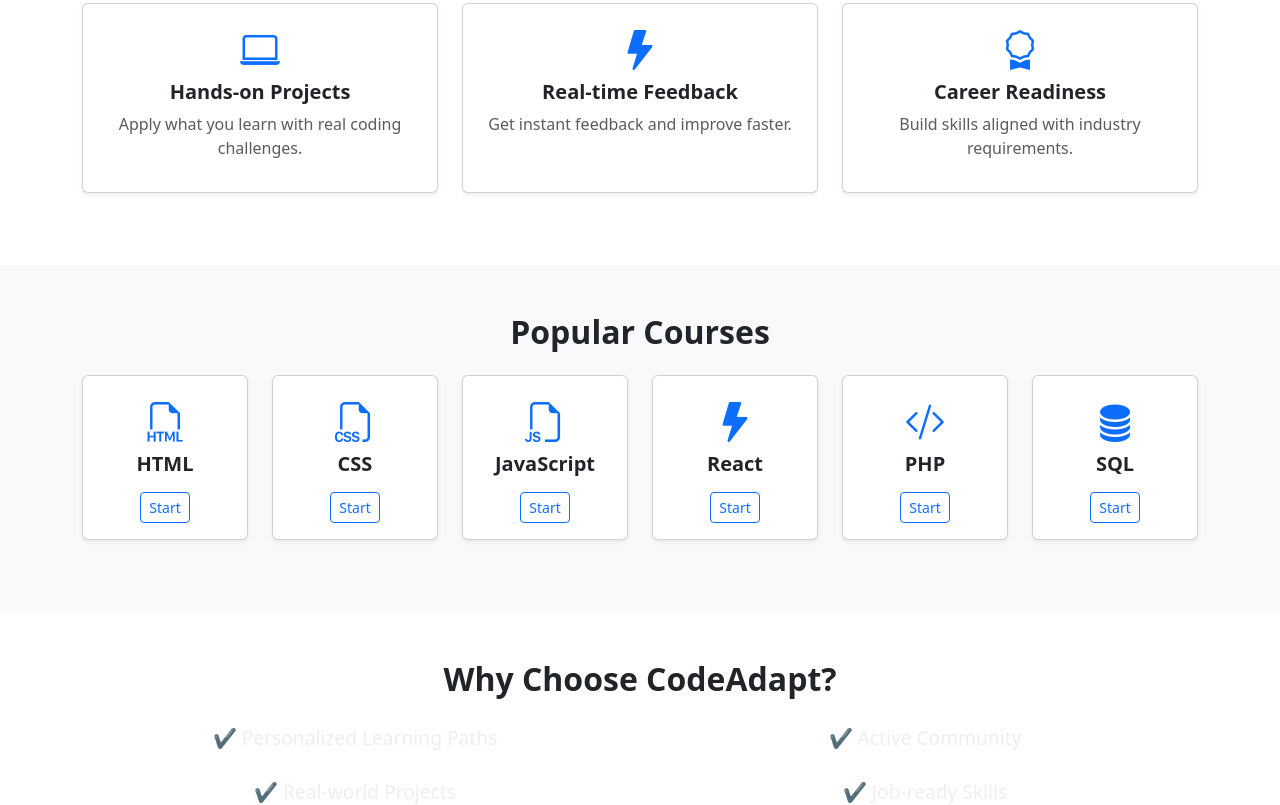
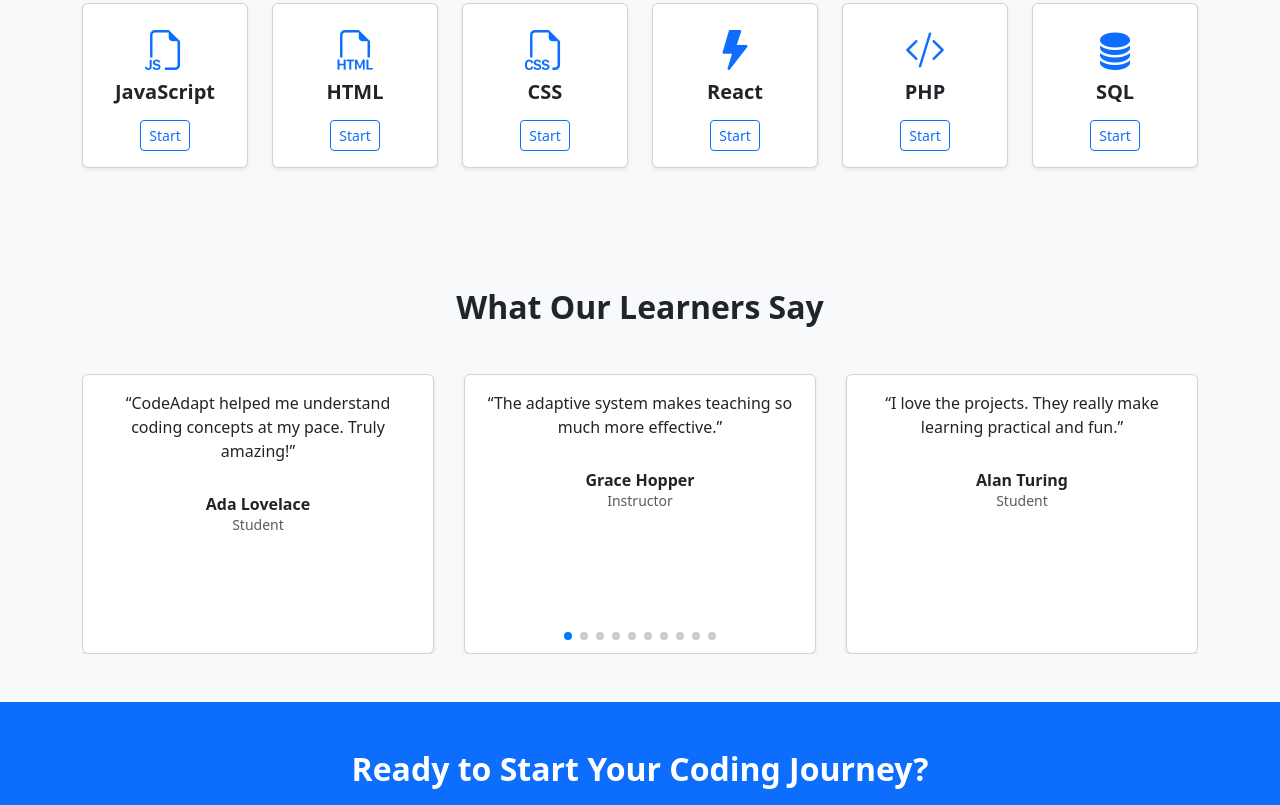
Before and after one commit to Adamxx06/adaptive-learning-system, a React (Vite) app: page / in a window 1280 px wide. Shown: the part 1160-1965 px from the top of the page. Built offline with nearby package versions, Linux system fonts and the light colour scheme.

Commit message:
fix(courses): make JavaScript course link load topics properly
Updated Home.tsx navigation, ensured TopicsPage fetches courseId=1 topics, and cleaned up unused vars in TopicView.tsx.

```diff
--- a/src/components/TopicsSidebar.tsx
+++ b/src/components/TopicsSidebar.tsx
@@ -1,41 +1,79 @@
 import { useEffect, useState } from "react";
 import { listTopics } from "../services/api";
 import "../App.css";
-
 
 type Topic = {
   id: number;
   title: string;
 };
 
-// Removed 'width' and 'minHeight' inline styles as they are now handled by the parent layout.
-export default function TopicsSidebar({ courseId, onSelect }: { courseId: number; onSelect: (id: number) => void }) {
+type Props = {
+  courseId: number;
+  onSelect: (id: number) => void;
+  /**
+   * Optional initialActiveTopicId:
+   * - If provided, the sidebar will auto-select that topic after loading.
+   * - If not provided, the sidebar will auto-select the first topic once it's loaded.
+   */
+  initialActiveTopicId?: number | null;
+};
+
+export default function TopicsSidebar({ courseId, onSelect, initialActiveTopicId = null }: Props) {
   const [topics, setTopics] = useState<Topic[]>([]);
   const [loading, setLoading] = useState(true);
   const [error, setError] = useState<string | null>(null);
-  // NEW: Track the currently selected topic for distinct styling
-  const [activeTopicId, setActiveTopicId] = useState<number | null>(null);
+  const [activeTopicId, setActiveTopicId] = useState<number | null>(initialActiveTopicId);
 
-  // ... (useEffect for data fetching remains the same)
   useEffect(() => {
+    let cancelled = false;
     async function fetchTopics() {
+      setLoading(true);
+      setError(null);
       try {
         const data = await listTopics(courseId);
-        setTopics(data);
-        setLoading(false);
+        if (!cancelled) {
+          setTopics(data || []);
+          setLoading(false);
+          // If navigation provided a specific initial id, prefer that.
+          if (initialActiveTopicId && data && data.length > 0) {
+            const exists = data.some((t: Topic) => t.id === initialActiveTopicId);
+            if (exists) {
+              setActiveTopicId(initialActiveTopicId);
+              onSelect(initialActiveTopicId);
+              return;
+            }
+          }
+          // If there's no initialActiveTopicId or it wasn't found, set the first topic as active
+          if (data && data.length > 0) {
+            // If no active set yet, pick first
+            setActiveTopicId((prev) => {
+              if (prev === null) {
+                const firstId = data[0].id;
+                onSelect(firstId);
+                return firstId;
+              }
+              return prev;
+            });
+          }
+        }
       } catch (err: any) {
-        setError(err.message);
-        setLoading(false);
+        if (!cancelled) {
+          setError(err?.message || "Failed to load topics.");
+          setLoading(false);
+        }
       }
     }
     fetchTopics();
-  }, [courseId]);
+    return () => {
+      cancelled = true;
+    };
+  }, [courseId, initialActiveTopicId, onSelect]);
 
   if (loading) return <div className="p-4 text-center text-muted">Loading topics…</div>;
   if (error) return <div className="p-4 text-danger text-center">Error: {error}</div>;
+  if (!topics.length) return <div className="p-4 text-center text-muted">No topics found for this course.</div>;
 
   return (
-    // 'p-4' for better padding than 'p-3'
     <div className="p-4">
       <h5 className="fw-bolder mb-4 text-primary">COURSE TOPICS</h5>
       <ul className="list-unstyled">
@@ -44,19 +82,16 @@
           return (
             <li
               key={t.id}
-              // Conditional classes for active state and hover effect
-              className={`p-2 mb-2 rounded transition-colors ${
-                isActive
-                  ? "bg-primary text-white shadow-sm fw-bold"
-                  : "text-dark hover-bg-light-primary" // Custom class for modern hover
-              }`}
+              className={`p-2 mb-2 rounded transition-colors ${isActive ? "bg-primary text-white shadow-sm fw-bold" : "text-dark hover-bg-light-primary"}`}
               style={{ cursor: "pointer" }}
               onClick={() => {
-                setActiveTopicId(t.id); // Set the active state
+                setActiveTopicId(t.id);
                 onSelect(t.id);
               }}
+              role="button"
+              aria-pressed={isActive}
             >
-              <i className={`bi ${isActive ? 'bi-check-circle-fill' : 'bi-circle'}`} style={{ marginRight: '8px' }}></i>
+              <i className={`bi ${isActive ? "bi-check-circle-fill" : "bi-circle"}`} style={{ marginRight: 8 }}></i>
               {t.title}
             </li>
           );
--- a/src/components/pages/Home.tsx
+++ b/src/components/pages/Home.tsx
@@ -1,4 +1,3 @@
-// src/components/pages/Home.tsx
 import "../../App.css";
 import { Swiper, SwiperSlide } from "swiper/react";
 import { Autoplay, Pagination } from "swiper/modules";
@@ -7,6 +6,7 @@
 import { useEffect } from "react";
 import AOS from "aos";
 import "aos/dist/aos.css";
+import { useNavigate } from "react-router-dom";
 
 const testimonials = [
   { name: "Ada Lovelace", role: "Student", text: "CodeAdapt helped me understand coding concepts at my pace. Truly amazing!" },
@@ -22,26 +22,43 @@
 ];
 
 const courses = [
-  { name: "HTML", icon: "bi bi-filetype-html" },
-  { name: "CSS", icon: "bi bi-filetype-css" },
-  { name: "JavaScript", icon: "bi bi-filetype-js" },
-  { name: "React", icon: "bi bi-lightning-fill" },
-  { name: "PHP", icon: "bi bi-code-slash" },
-  { name: "SQL", icon: "bi bi-database-fill" },
+  { id: 1, name: "JavaScript", icon: "bi bi-filetype-js" },
+  { id: 2, name: "HTML", icon: "bi bi-filetype-html" },
+  { id: 3, name: "CSS", icon: "bi bi-filetype-css" },
+  { id: 4, name: "React", icon: "bi bi-lightning-fill" },
+  { id: 5, name: "PHP", icon: "bi bi-code-slash" },
+  { id: 6, name: "SQL", icon: "bi bi-database-fill" },
 ];
 
 const Home = () => {
+  const navigate = useNavigate();
+
   useEffect(() => {
     AOS.init({ duration: 1000, once: true });
   }, []);
+
+  const handleStartCourse = (courseName: string, courseId: number) => {
+    // ✅ For JavaScript course only
+    if (courseId === 1 || courseName === "JavaScript") {
+      navigate(`/courses/${courseId}/topics`);
+    } else {
+      alert(`${courseName} course is coming soon!`);
+    }
+  };
 
   return (
     <>
       {/* Hero Section */}
       <section className="bg-dark text-white animated-bg">
         <div className="container">
-          <div className="row justify-content-center align-items-center" style={{ minHeight: "80vh" }}>
-            <div className="col-sm-12 col-xl-6 col-md-6 text-center text-xl-start text-md-start mt-4 mt-xl-0" data-aos="fade-right">
+          <div
+            className="row justify-content-center align-items-center"
+            style={{ minHeight: "80vh" }}
+          >
+            <div
+              className="col-sm-12 col-xl-6 col-md-6 text-center text-xl-start text-md-start mt-4 mt-xl-0"
+              data-aos="fade-right"
+            >
               <h1 className="display-3 fw-bold mb-3 mt-xl-0 mt-4">
                 Welcome to <span style={{ color: "lightblue" }}>CodeAdapt</span>
               </h1>
@@ -54,7 +71,11 @@
               </div>
             </div>
             <div className="col-xl-6 col-md-6 col-sm-12" data-aos="fade-left">
-              <img src="./images/hero.jpg" alt="Hero Image" className="img-fluid rounded mb-3" />
+              <img
+                src="./images/hero.jpg"
+                alt="Hero"
+                className="img-fluid rounded mb-3"
+              />
             </div>
           </div>
         </div>
@@ -63,64 +84,27 @@
       {/* How It Works */}
       <section className="py-5 bg-light">
         <div className="container text-center">
-          <h2 className="mb-4 fw-bold" data-aos="fade-up">How CodeAdapt Works</h2>
+          <h2 className="mb-4 fw-bold" data-aos="fade-up">
+            How CodeAdapt Works
+          </h2>
           <div className="row justify-content-center">
-            <div className="col-12 col-sm-6 col-md-3 mb-4" data-aos="zoom-in" data-aos-delay="100">
-              <i className="bi bi-person-circle fs-1 mb-3 text-primary"></i>
-              <h5 className="fw-semibold">Learner Profiling</h5>
-              <p className="text-muted">Personalized pathways designed for your skills and goals.</p>
-            </div>
-            <div className="col-12 col-sm-6 col-md-3 mb-4" data-aos="zoom-in" data-aos-delay="200">
-              <i className="bi bi-gear-fill fs-1 mb-3 text-primary"></i>
-              <h5 className="fw-semibold">Adaptive Content</h5>
-              <p className="text-muted">Courses adjust in real-time based on your learning style.</p>
-            </div>
-            <div className="col-12 col-sm-6 col-md-3 mb-4" data-aos="zoom-in" data-aos-delay="300">
-              <i className="bi bi-speedometer2 fs-1 mb-3 text-primary"></i>
-              <h5 className="fw-semibold">Progress Tracking</h5>
-              <p className="text-muted">Insights and feedback to help you stay on track.</p>
-            </div>
-            <div className="col-12 col-sm-6 col-md-3 mb-4" data-aos="zoom-in" data-aos-delay="400">
-              <i className="bi bi-people-fill fs-1 mb-3 text-primary"></i>
-              <h5 className="fw-semibold">Community Support</h5>
-              <p className="text-muted">Engage with mentors and peers to grow together.</p>
-            </div>
-          </div>
-        </div>
-      </section>
-
-      {/* Platform Features */}
-      <section className="py-5">
-        <div className="container text-center">
-          <h2 className="fw-bold mb-4" data-aos="fade-up">Platform Features</h2>
-          <div className="row">
-            <div className="col-md-4 mb-4" data-aos="flip-left" data-aos-delay="100">
-              <div className="card shadow-sm h-100">
-                <div className="card-body">
-                  <i className="bi bi-laptop fs-1 text-primary mb-3"></i>
-                  <h5 className="fw-semibold">Hands-on Projects</h5>
-                  <p className="text-muted">Apply what you learn with real coding challenges.</p>
-                </div>
+            {[
+              { icon: "bi-person-circle", title: "Learner Profiling", text: "Personalized pathways designed for your skills and goals." },
+              { icon: "bi-gear-fill", title: "Adaptive Content", text: "Courses adjust in real-time based on your learning style." },
+              { icon: "bi-speedometer2", title: "Progress Tracking", text: "Insights and feedback to help you stay on track." },
+              { icon: "bi-people-fill", title: "Community Support", text: "Engage with mentors and peers to grow together." },
+            ].map((feature, i) => (
+              <div
+                key={i}
+                className="col-12 col-sm-6 col-md-3 mb-4"
+                data-aos="zoom-in"
+                data-aos-delay={100 * (i + 1)}
+              >
+                <i className={`bi ${feature.icon} fs-1 mb-3 text-primary`}></i>
+                <h5 className="fw-semibold">{feature.title}</h5>
+                <p className="text-muted">{feature.text}</p>
               </div>
-            </div>
-            <div className="col-md-4 mb-4" data-aos="flip-left" data-aos-delay="200">
-              <div className="card shadow-sm h-100">
-                <div className="card-body">
-                  <i className="bi bi-lightning-fill fs-1 text-primary mb-3"></i>
-                  <h5 className="fw-semibold">Real-time Feedback</h5>
-                  <p className="text-muted">Get instant feedback and improve faster.</p>
-                </div>
-              </div>
-            </div>
-            <div className="col-md-4 mb-4" data-aos="flip-left" data-aos-delay="300">
-              <div className="card shadow-sm h-100">
-                <div className="card-body">
-                  <i className="bi bi-award fs-1 text-primary mb-3"></i>
-                  <h5 className="fw-semibold">Career Readiness</h5>
-                  <p className="text-muted">Build skills aligned with industry requirements.</p>
-                </div>
-              </div>
-            </div>
+            ))}
           </div>
         </div>
       </section>
@@ -128,15 +112,27 @@
       {/* Courses */}
       <section className="py-5 bg-light">
         <div className="container text-center">
-          <h2 className="fw-bold mb-4" data-aos="fade-up">Popular Courses</h2>
+          <h2 className="fw-bold mb-4" data-aos="fade-up">
+            Popular Courses
+          </h2>
           <div className="row">
             {courses.map((course, i) => (
-              <div key={i} className="col-6 col-md-4 col-lg-2 mb-4" data-aos="zoom-in" data-aos-delay={i * 100}>
+              <div
+                key={i}
+                className="col-6 col-md-4 col-lg-2 mb-4"
+                data-aos="zoom-in"
+                data-aos-delay={i * 100}
+              >
                 <div className="card shadow-sm h-100">
                   <div className="card-body">
                     <i className={`${course.icon} fs-1 text-primary mb-3`}></i>
                     <h5 className="fw-semibold">{course.name}</h5>
-                    <button className="btn btn-outline-primary btn-sm mt-2">Start</button>
+                    <button
+                      className="btn btn-outline-primary btn-sm mt-2"
+                      onClick={() => handleStartCourse(course.name, course.id)}
+                    >
+                      Start
+                    </button>
                   </div>
                 </div>
               </div>
@@ -145,52 +141,34 @@
         </div>
       </section>
 
-      {/* Why Choose Us */}
-      <section className="py-5">
-        <div className="container text-center">
-          <h2 className="fw-bold mb-4" data-aos="fade-up">Why Choose CodeAdapt?</h2>
-          <div className="row">
-            <div className="col-md-6 mb-3" data-aos="fade-right">
-              <p className="lead">✔ Personalized Learning Paths</p>
-              <p className="lead">✔ Real-world Projects</p>
-            </div>
-            <div className="col-md-6 mb-3" data-aos="fade-left">
-              <p className="lead">✔ Active Community</p>
-              <p className="lead">✔ Job-ready Skills</p>
-            </div>
-          </div>
-        </div>
-      </section>
-
-      {/* Testimonials Carousel */}
+      {/* Testimonials */}
       <section className="py-5 bg-light">
         <div className="container">
-          <h2 className="text-center fw-bold mb-5" data-aos="fade-up">What Our Learners Say</h2>
+          <h2 className="text-center fw-bold mb-5" data-aos="fade-up">
+            What Our Learners Say
+          </h2>
           <Swiper
             modules={[Autoplay, Pagination]}
             spaceBetween={30}
             slidesPerView={1}
             pagination={{ clickable: true }}
-            autoplay={{ delay: 6000, disableOnInteraction: false, reverseDirection: false }}
+            autoplay={{
+              delay: 6000,
+              disableOnInteraction: false,
+              reverseDirection: false,
+            }}
             loop={true}
-            breakpoints={{ 768: { slidesPerView: 2 }, 1200: { slidesPerView: 3 } }}
-            onSlideChange={(swiper) => {
-              const autoplayParams: any = swiper.params.autoplay;
-              if (swiper.realIndex === testimonials.length - 1) {
-                autoplayParams.reverseDirection = true;
-                swiper.autoplay.stop();
-                swiper.autoplay.start();
-              }
-              if (swiper.realIndex === 0) {
-                autoplayParams.reverseDirection = false;
-                swiper.autoplay.stop();
-                swiper.autoplay.start();
-              }
+            breakpoints={{
+              768: { slidesPerView: 2 },
+              1200: { slidesPerView: 3 },
             }}
           >
             {testimonials.map((t, i) => (
               <SwiperSlide key={i}>
-                <div className="card shadow-sm h-100 text-center p-3" style={{ minHeight: "280px" }}>
+                <div
+                  className="card shadow-sm h-100 text-center p-3"
+                  style={{ minHeight: "280px" }}
+                >
                   <p className="card-text">“{t.text}”</p>
                   <h6 className="fw-bold mt-3 mb-0">{t.name}</h6>
                   <small className="text-muted">{t.role}</small>
@@ -205,47 +183,15 @@
       <section className="py-5 text-center bg-primary text-white">
         <div className="container" data-aos="zoom-in">
           <h2 className="fw-bold mb-3">Ready to Start Your Coding Journey?</h2>
-          <p className="lead mb-4">Join CodeAdapt today and learn at your own pace with adaptive guidance.</p>
-          <button className="btn btn-light btn-lg">Get Started</button>
-        </div>
-      </section>
-
-      {/* FAQ */}
-      <section className="py-5">
-        <div className="container">
-          <h2 className="fw-bold text-center mb-4" data-aos="fade-up">Frequently Asked Questions</h2>
-          <div className="accordion" id="faqAccordion">
-            <div className="accordion-item" data-aos="fade-up" data-aos-delay="100">
-              <h2 className="accordion-header" id="faq1">
-                <button className="accordion-button" type="button" data-bs-toggle="collapse" data-bs-target="#collapse1">
-                  How does CodeAdapt’s adaptive learning work?
-                </button>
-              </h2>
-              <div id="collapse1" className="accordion-collapse collapse show" data-bs-parent="#faqAccordion">
-                <div className="accordion-body">Our system tailors content to your performance and pace.</div>
-              </div>
-            </div>
-            <div className="accordion-item" data-aos="fade-up" data-aos-delay="200">
-              <h2 className="accordion-header" id="faq2">
-                <button className="accordion-button collapsed" type="button" data-bs-toggle="collapse" data-bs-target="#collapse2">
-                  Do I need prior coding experience?
-                </button>
-              </h2>
-              <div id="collapse2" className="accordion-collapse collapse" data-bs-parent="#faqAccordion">
-                <div className="accordion-body">No! CodeAdapt has beginner-friendly tracks for absolute starters.</div>
-              </div>
-            </div>
-            <div className="accordion-item" data-aos="fade-up" data-aos-delay="300">
-              <h2 className="accordion-header" id="faq3">
-                <button className="accordion-button collapsed" type="button" data-bs-toggle="collapse" data-bs-target="#collapse3">
-                  Will I get a certificate?
-                </button>
-              </h2>
-              <div id="collapse3" className="accordion-collapse collapse" data-bs-parent="#faqAccordion">
-                <div className="accordion-body">Yes, certificates are issued when you complete a course.</div>
-              </div>
-            </div>
-          </div>
+          <p className="lead mb-4">
+            Join CodeAdapt today and learn at your own pace with adaptive guidance.
+          </p>
+          <button
+            className="btn btn-light btn-lg"
+            onClick={() => navigate("/courses/1/topics")}
+          >
+            Get Started
+          </button>
         </div>
       </section>
     </>
--- a/src/components/pages/TopicsPage.tsx
+++ b/src/components/pages/TopicsPage.tsx
@@ -1,12 +1,24 @@
 import { useState, useEffect } from "react";
 import TopicsSidebar from "../../components/TopicsSidebar";
 import TopicView from "../../components/TopicView";
+import { useLocation } from "react-router-dom";
 
+/**
+ * TopicsPage
+ * - Reads optional navigation state: { courseId?: number, initialTopicId?: number }
+ * - Falls back to courseId = 1 (per your requirement that JS course = 1)
+ */
 export default function TopicsPage() {
-  const [selectedTopicId, setSelectedTopicId] = useState<number | null>(null);
+  const location = useLocation();
+  // read courseId and initialTopicId from navigation state (if any)
+  const navState: any = location.state ?? {};
+  const courseIdFromNav = typeof navState.courseId === "number" ? navState.courseId : 1;
+  const initialTopicIdFromNav = typeof navState.initialTopicId === "number" ? navState.initialTopicId : null;
+
+  const [selectedTopicId, setSelectedTopicId] = useState<number | null>(initialTopicIdFromNav);
   const [isSidebarOpen, setIsSidebarOpen] = useState(true);
 
-  // Effect to close the sidebar on mobile after initial topic selection
+  // Close the sidebar on mobile after a selection (UX)
   useEffect(() => {
     if (selectedTopicId !== null && window.innerWidth < 992) {
       setIsSidebarOpen(false);
@@ -16,31 +28,28 @@
   const toggleSidebar = () => setIsSidebarOpen(!isSidebarOpen);
 
   return (
-
     <div className="d-flex flex-column flex-lg-row min-vh-100 bg-light">
-
-      {/* 1. Mobile Sidebar Toggle Button */}
+      {/* Mobile Sidebar Toggle */}
       <div className="d-lg-none p-3 shadow-sm bg-white">
         <button
           className="btn btn-primary w-100"
           onClick={toggleSidebar}
+          aria-expanded={isSidebarOpen}
         >
-          <i className={`bi ${isSidebarOpen ? 'bi-x-lg' : 'bi-list-ul'} me-2`}></i>
-          {isSidebarOpen ? 'Hide Topics' : 'Show Topics'}
+          <i className={`bi ${isSidebarOpen ? "bi-x-lg" : "bi-list-ul"} me-2`}></i>
+          {isSidebarOpen ? "Hide Topics" : "Show Topics"}
         </button>
       </div>
 
-      {/* 2. Sidebar Container */}
+      {/* Sidebar */}
       <aside
-        className={`flex-shrink-0 bg-white border-end shadow-sm ${
-          isSidebarOpen ? 'd-block' : 'd-none'
-        } d-lg-block`}
-        style={{ width: '100%', maxWidth: '280px' }} // Desktop width setting
+        className={`flex-shrink-0 bg-white border-end shadow-sm ${isSidebarOpen ? "d-block" : "d-none"} d-lg-block`}
+        style={{ width: "100%", maxWidth: "320px" }}
       >
-
         <div className="d-flex flex-column vh-100 sticky-top overflow-auto">
           <TopicsSidebar
-                courseId={1}
+            courseId={courseIdFromNav}
+            initialActiveTopicId={initialTopicIdFromNav} // new prop to auto-select if provided
             onSelect={(id) => {
               setSelectedTopicId(id);
               if (window.innerWidth < 992) {
@@ -51,7 +60,7 @@
         </div>
       </aside>
 
-      {/* 3. Main Content Area */}
+      {/* Main Content */}
       <main className="flex-grow-1 p-4 p-lg-5 overflow-auto">
         {selectedTopicId ? (
           <TopicView topicId={selectedTopicId} />
@@ -60,7 +69,7 @@
             <i className="bi bi-book display-1 text-primary mb-3"></i>
             <h2 className="text-dark fw-bold">Welcome to the Course!</h2>
             <p className="lead text-muted mt-3">
-              Please select a topic from the sidebar (or the "Show Topics" button on mobile) to begin your lesson.
+              Please select a topic from the sidebar to begin your lesson.
             </p>
           </div>
         )}
```
Also changed, not shown: src/components/TopicView.tsx (+31 -39 lines). Lines whose indentation alone changed are shown as unchanged.
